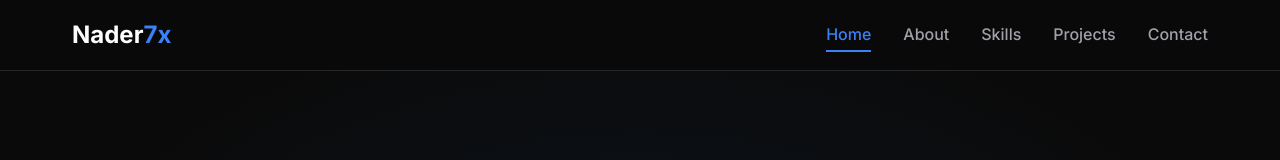
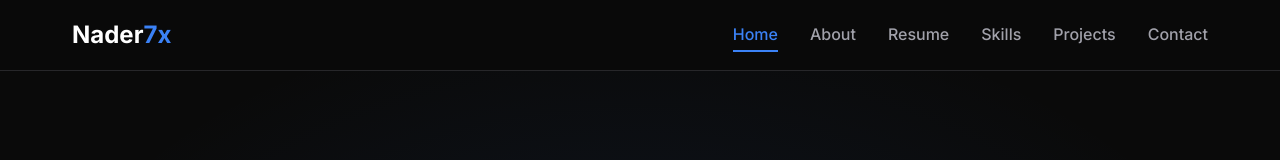
Before and after one commit to Nader7x/Nader7x.github.io, a website: page index.html in a window 1280 px wide. Shown: the top 160 px of the page. Drawn offline with Linux system fonts and the light colour scheme.

Commit message:
Update index.html

```diff
--- a/index.html
+++ b/index.html
@@ -20,6 +20,7 @@
             <ul class="nav-menu">
                 <li><a href="#home" class="nav-link">Home</a></li>
                 <li><a href="#about" class="nav-link">About</a></li>
+                <li><a href="#cv" class="nav-link">Resume</a></li>
                 <li><a href="#skills" class="nav-link">Skills</a></li>
                 <li><a href="#projects" class="nav-link">Projects</a></li>
                 <li><a href="#contact" class="nav-link">Contact</a></li>
```
